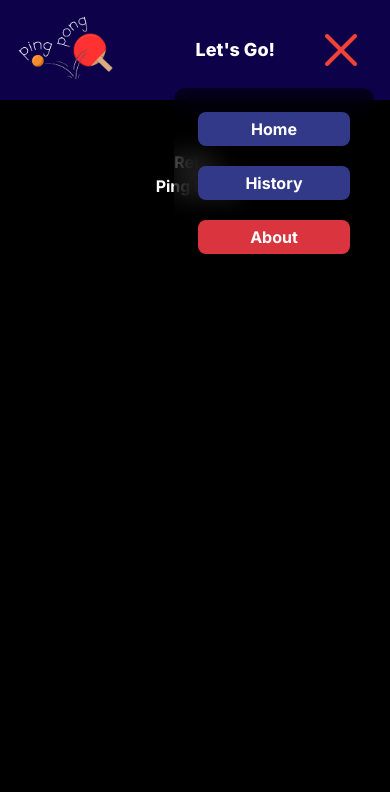
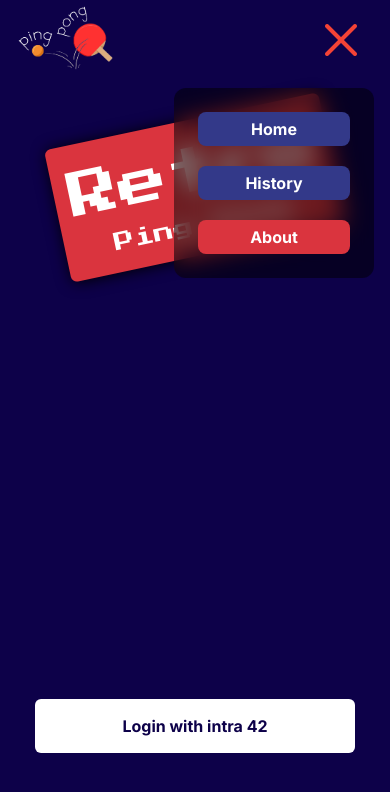
Before and after one commit to soufiane-amt/ft_transcendance, a Next.js app in the folder srcs/front-end/: page / in a window 390 px wide. Both pictures are taken after a click on the picture 347 px from the left and 50 px from the top of the page. Shown: the top 792 px of the page. Built offline with nearby package versions, Linux system fonts and the light colour scheme.

Commit message:
working on mobile home page and why height doest not apply with tailwind and it does work with css custom

```diff
--- a/srcs/front-end/src/app/globals.css
+++ b/srcs/front-end/src/app/globals.css
@@ -20,7 +20,7 @@ body {
 
 /*  this code is made by abdellah in homepage part */
 .popup {
-  animation: showPopup 0.8s ease-in-out forwards;
+  animation: showPopup 0.5s ease-in-out forwards;
 }
 
 @keyframes showPopup {
@@ -33,15 +33,10 @@ body {
 }
 
 
-.hide-popup {
-  animation: hidePopup 0.5s ease-in-out forwards;
+.card-shadow {
+  box-shadow: 1px 1px 15px #000000;
 }
 
-@keyframes hidePopup {
-  0% {
-    opacity: 1;
+.custom {
+  height: 75%;
 }
-  100% {
-    opacity: 0;
-  }
-}
--- a/srcs/front-end/src/app/page.tsx
+++ b/srcs/front-end/src/app/page.tsx
@@ -1,19 +1,46 @@
 import HomePageNav from "../components/HomePage/HomePageNav"
+import { Press_Start_2P } from "next/font/google";
+import { Kanit } from "next/font/google";
+
+const pixelfont = Press_Start_2P({
+  subsets: ['latin'],
+  weight: ['400'],
+});
+
+
+const quotefont = Kanit({
+  subsets: ['latin'],
+  weight: ['400'],
+});
 
 export default function Home() {
   return (
-    <div className="bg-black overflow-hidden w-full h-full">
+    <div className="bg-[#0D0149] overflow-hidden w-full h-full">
       <HomePageNav />
-      <main className="w-full overflow-auto">
-        <h2 className="text-white text-center mt-[50px] font-bold">Retro</h2>
-        <h2 className="text-white text-center font-bold">Ping Pong</h2>
+      <main className="w-full h-75 custom">
+
+
+
+        {/* this is mobile */}
+        <div className="sm:hidden mt-10 flex items-center justify-between flex-col w-full h-full">
+            <div className="bg-[#DA343E] p-[15px] -rotate-12 rounded-md card-shadow w-fit h-fit">
+              <h2 className={`text-white text-center font-bold text-[50px]  ${pixelfont.className}`}>Retro</h2>
+              <h2 className={`text-white text-center font-bold text-[20px] ${pixelfont.className}`}>Ping Pong</h2>
+            </div>
+          <div className=" justify-self-end p-[15px] w-80 text-center mx-[20px]  rounded-md text-[#0D0149] bg-white font-bold ">Login with intra 42</div>
+
+
+        </div>
+
+
+
+
+
       </main>
     </div>
   );
 }
 
-// bg-[#0D0149]
 
-
-// TODO: search how to import fonts from google fonts using react13 tailwindcss
 // build home pages responsive for mobile
+// TODO: working on mobile home page and why height doest not apply with tailwind and it does work with css custom
--- a/srcs/front-end/src/components/HomePage/HomePageNav.tsx
+++ b/srcs/front-end/src/components/HomePage/HomePageNav.tsx
@@ -2,7 +2,6 @@
 import Image from "next/image";
 import Link from "next/link";
 import { useState } from "react";
-import { text } from "stream/consumers";
 
 export default function HomePageNav() {
   const [toggle, setToggle] = useState<boolean>(false);
@@ -12,20 +11,18 @@ export default function HomePageNav() {
 
 
   return (
-    <nav className="bg-[#0D0149]  w-full h-[100px] flex justify-between items-center">
+    <nav className="bg-[#0D0149]  w-full h-25 flex justify-between items-center">
       <Image src="/myWhiteLogo.png" width={129.5} height={105.7} alt="Logo" priority={true} className="px-[15px] lg:[50px]"/>
       <div className="lg:flex hidden items-center space-x-20 text-white ml-[50px] mr-[20px] font-bold">
         <Link href="/" className="bg-[#333989] px-[60px] py-[10px] rounded-lg duration-[0.4s] ease-in hover:bg-[#6a70c8] hover:scale-110 hover:shadow-[2px_1px_15px_1px_#333989]">Home</Link>
         <Link href="/history" className="bg-[#333989] px-[60px] py-[10px] rounded-lg duration-[0.4s] ease-in hover:bg-[#6a70c8] hover:scale-110 hover:shadow-[2px_1px_15px_1px_#333989]">History</Link>
         <Link href="/about" className="bg-[#DA343E] px-[60px] py-[10px] rounded-lg duration-[0.4s] ease-in hover:bg-[#e36870] hover:scale-110 hover:shadow-[2px_1px_15px_1px_#DA343E]">About</Link>
       </div>
-      <div className="lg:hidden flex flex-1 justify-end items-center">
-        {/* TODO: I will update this button to make me log in with intra */}
-          <button className="text-white font-extrabold text-lg hover:text-[#cccccc]">Let's Go!</button>
+      <div className="lg:hidden flex flex-1 justify-end items-center ">
           <div className="mr-[15px] ml-[50px] w-[50px]">
             <Image src={toggle ? close : open} width={toggle ? 32 : 45} height={toggle ? 32 : 45} alt="Menu" className="object-contain" onClick={() => setToggle((prev) => !prev)} />
           </div>
-          <div className={`${toggle ? 'flex  popup' : ' flex hide-popup'} p-6 bg-[#000000] bg-opacity-50 backdrop-blur-md absolute top-20 right-0 mx-4 my-2 min-w-[200px] min-h-[100px] rounded-xl flex-col space-y-5 text-white font-bold`}>
+          <div className={`${toggle ? 'flex  popup' : 'hidden'} p-6 bg-[#000000] bg-opacity-50 backdrop-blur-md absolute top-20 right-0 mx-4 my-2 min-w-[200px] min-h-[100px] rounded-xl flex-col space-y-5 text-white font-bold z-20`}>
             <Link href="/" className="bg-[#333989] px-[20px] py-[5px] rounded-lg hover:bg-[#6a70c8]  text-center">Home</Link>
             <Link href="/history" className="bg-[#333989] px-[20px] py-[5px] rounded-lg hover:bg-[#6a70c8]  text-center">History</Link>
             <Link href="/about" className="bg-[#DA343E] px-[20px] py-[5px] rounded-lg hover:bg-[#e36870]  text-center">About</Link>
```
